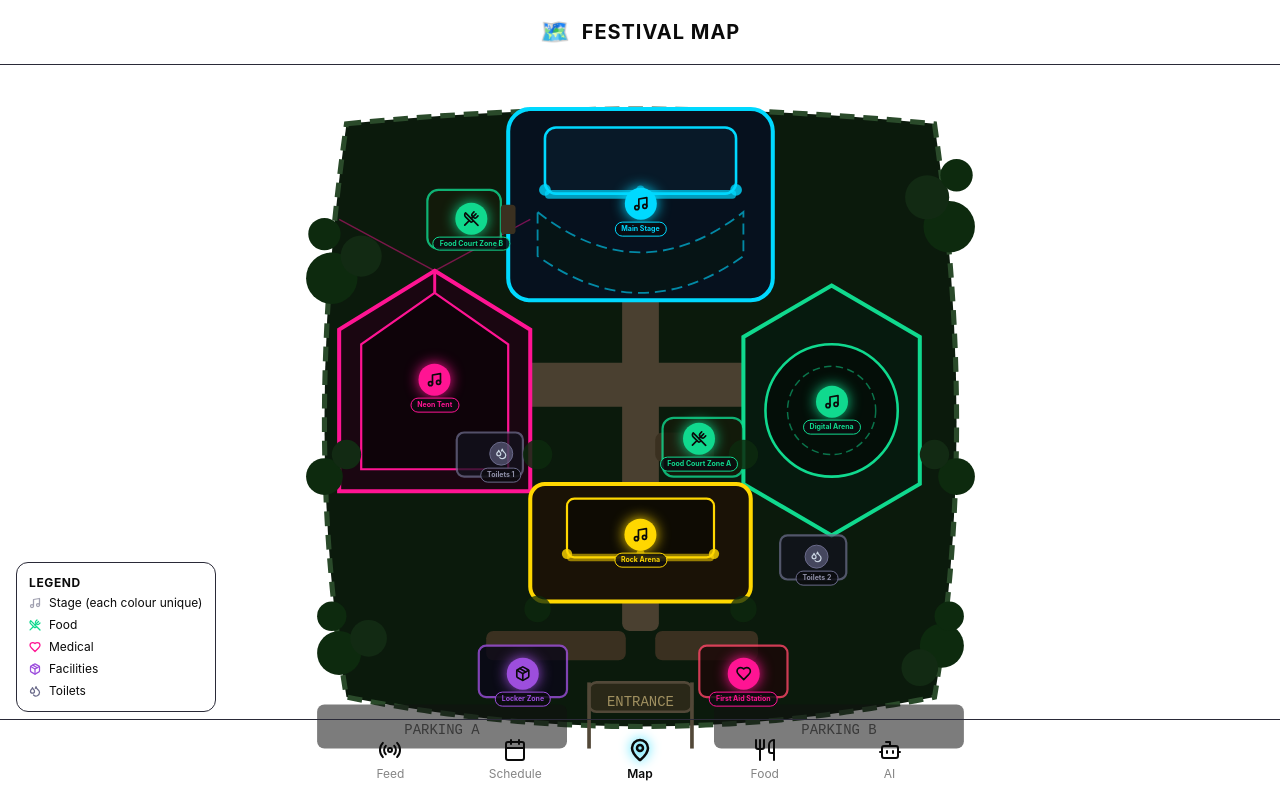
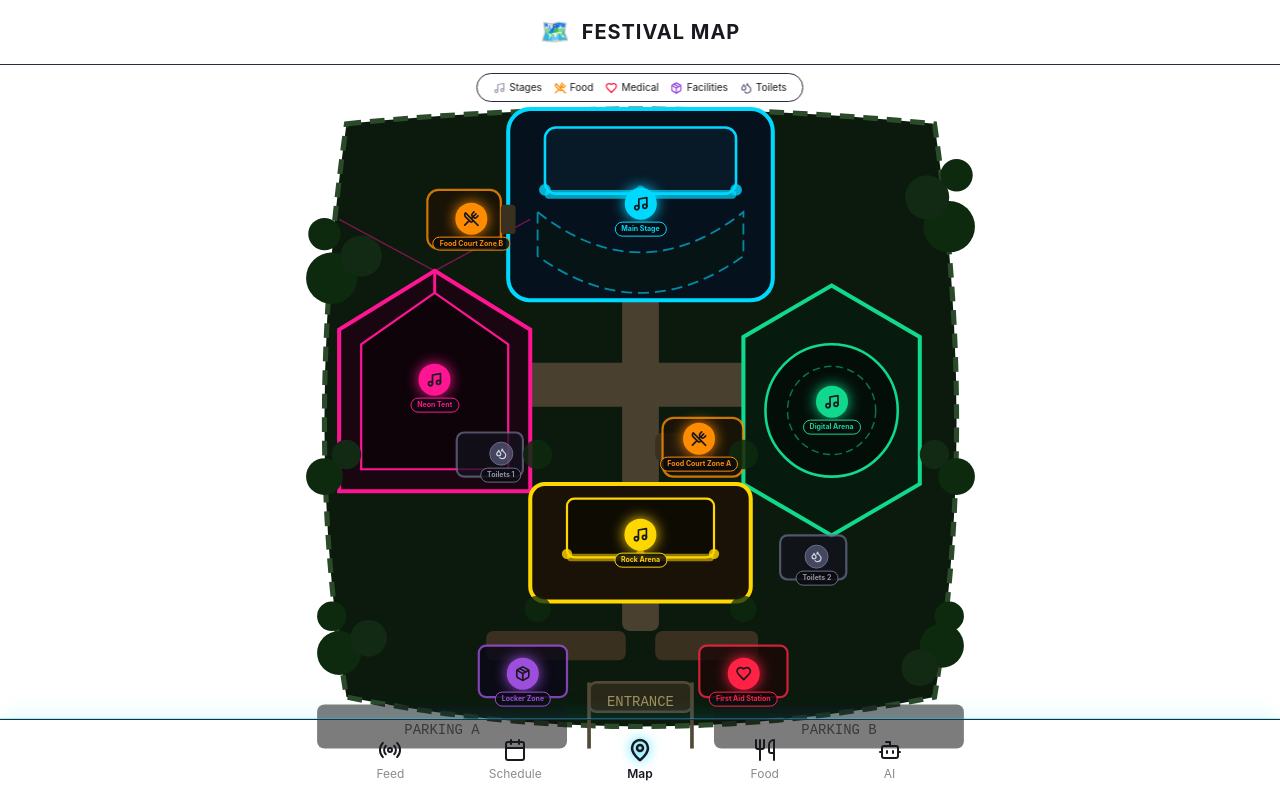
Before and after one commit to kingandrius/Festival_Companion_Project_5, a React (Vite) app: page /map in a window 1280 px wide. Built offline with nearby package versions, Linux system fonts and the light colour scheme.

Commit message:
fix: ui updates!

```diff
--- a/src/app/components/Food.tsx
+++ b/src/app/components/Food.tsx
@@ -77,7 +77,7 @@ export function Food() {
       {/* Header */}
       <header className="bg-slate-gray border-b border-slate-gray-light px-4 pt-4 pb-3 sticky top-0 z-10">
         <div className="max-w-screen-sm mx-auto">
-          <div className="flex items-center gap-3 mb-3">
+          <div className="flex items-center justify-center gap-3 mb-3">
             <span className="text-2xl">🍽️</span>
             <h1 className="text-xl text-neon-green font-bold tracking-wider">FOOD & DRINKS</h1>
           </div>
--- a/src/app/components/Map.tsx
+++ b/src/app/components/Map.tsx
@@ -55,7 +55,7 @@ const locations: Location[] = [
     type: "food",
     x: 58,
     y: 52,
-    color: "neon-green",
+    color: "neon-orange",
     details: "International food trucks, vegan options, and gourmet street food.",
     waitTime: "5–10 mins",
   },
@@ -65,7 +65,7 @@ const locations: Location[] = [
     type: "medical",
     x: 64,
     y: 84,
-    color: "neon-pink",
+    color: "neon-red",
     details: "Medical assistance and emergency services available 24/7.",
   },
   {
@@ -83,7 +83,7 @@ const locations: Location[] = [
     type: "food",
     x: 27,
     y: 22,
-    color: "neon-green",
+    color: "neon-orange",
     details: "Quick bites right next to Main Stage. Grab food between sets without missing a beat.",
     waitTime: "3–7 mins",
   },
@@ -316,16 +316,16 @@ export function Map() {
             <circle cx="50" cy="66.5" r="0.55" fill="#ffd700" opacity="0.6" />
 
             {/* ── FOOD COURT (x:58 y:52) — central festival area ── */}
-            <rect x="53" y="48" width="11" height="8" rx="1.5" fill="#141a0a" stroke="#10d98e" strokeWidth="0.3" opacity="0.8" />
+            <rect x="53" y="48" width="11" height="8" rx="1.5" fill="#1a1206" stroke="#ff8c00" strokeWidth="0.3" opacity="0.8" />
 
             {/* ── FIRST AID (x:64 y:84) — near entrance, right ── */}
-            <rect x="58" y="79" width="12" height="7" rx="1" fill="#1a0808" stroke="#ff4466" strokeWidth="0.3" opacity="0.8" />
+            <rect x="58" y="79" width="12" height="7" rx="1" fill="#1a0808" stroke="#ff2244" strokeWidth="0.3" opacity="0.8" />
 
             {/* ── LOCKER ZONE (x:34 y:84) — near entrance, left ── */}
             <rect x="28" y="79" width="12" height="7" rx="1" fill="#0a0818" stroke="#9d4edd" strokeWidth="0.3" opacity="0.8" />
 
             {/* ── FOOD COURT ZONE B (x:27 y:22) — near Main Stage, left ── */}
-            <rect x="21" y="17" width="10" height="8" rx="1.5" fill="#141a0a" stroke="#10d98e" strokeWidth="0.3" opacity="0.8" />
+            <rect x="21" y="17" width="10" height="8" rx="1.5" fill="#1a1206" stroke="#ff8c00" strokeWidth="0.3" opacity="0.8" />
             {/* Short connector path from zone B to stage area */}
             <rect x="31" y="19" width="2" height="4" fill="#3a3020" rx="0.5" />
 
@@ -397,19 +397,18 @@ export function Map() {
         </div>
         </div>{/* end centering wrapper */}
 
-        {/* Legend — sits just above the 80px fixed bottom nav */}
-        <div className="absolute bottom-[88px] left-4 z-30 bg-slate-gray/90 backdrop-blur-sm rounded-xl p-3 space-y-1.5 border border-slate-gray-light">
-          <p className="text-xs font-bold text-muted-foreground mb-1 tracking-wider">LEGEND</p>
+        {/* Legend — compact horizontal bar just inside the top of the map viewport */}
+        <div className="absolute top-2 left-1/2 -translate-x-1/2 z-30 flex items-center gap-3 bg-slate-gray/90 backdrop-blur-sm rounded-full px-4 py-1.5 border border-slate-gray-light">
           {([
-            { Icon: Music,           iconColor: "#a0a0b0", label: "Stage (each colour unique)" },
-            { Icon: UtensilsCrossed, iconColor: "#10d98e", label: "Food" },
-            { Icon: Heart,           iconColor: "#ff1493", label: "Medical" },
+            { Icon: Music,           iconColor: "#a0a0b0", label: "Stages" },
+            { Icon: UtensilsCrossed, iconColor: "#ff8c00", label: "Food" },
+            { Icon: Heart,           iconColor: "#ff2244", label: "Medical" },
             { Icon: Package,         iconColor: "#9d4edd", label: "Facilities" },
             { Icon: Droplets,        iconColor: "#6a6a8a", label: "Toilets" },
           ] as const).map(({ Icon, iconColor, label }) => (
-            <div key={label} className="flex items-center gap-2">
+            <div key={label} className="flex items-center gap-1">
               <Icon className="w-3 h-3 flex-shrink-0" style={{ color: iconColor }} strokeWidth={2.5} />
-              <span className="text-xs text-foreground">{label}</span>
+              <span className="text-[10px] text-muted-foreground whitespace-nowrap">{label}</span>
             </div>
           ))}
         </div>
--- a/src/app/components/RootLayout.tsx
+++ b/src/app/components/RootLayout.tsx
@@ -26,7 +26,7 @@ export function RootLayout() {
         <Outlet />
       </main>
 
-      <nav className="fixed bottom-0 left-0 right-0 bg-slate-gray border-t border-slate-gray-light">
+      <nav className="fixed bottom-0 left-0 right-0 bg-slate-gray border-t border-neon-blue/40" style={{ boxShadow: "0 -4px 24px -4px rgba(0,217,255,0.18), 0 -1px 0 rgba(0,217,255,0.35)" }}>
         <div className="flex items-center justify-around h-20 max-w-screen-sm mx-auto px-2">
           {navItems.map((item) => {
             const Icon = item.icon;
--- a/src/styles/theme.css
+++ b/src/styles/theme.css
@@ -3,17 +3,17 @@
 :root {
   --font-size: 16px;
   --background: #ffffff;
-  --foreground: oklch(0.145 0 0);
+  --foreground: #18181f;
   --card: #ffffff;
-  --card-foreground: oklch(0.145 0 0);
+  --card-foreground: #18181f;
   --popover: oklch(1 0 0);
-  --popover-foreground: oklch(0.145 0 0);
+  --popover-foreground: #18181f;
   --primary: #030213;
   --primary-foreground: oklch(1 0 0);
   --secondary: oklch(0.95 0.0058 264.53);
   --secondary-foreground: #030213;
   --muted: #ececf0;
-  --muted-foreground: #717182;
+  --muted-foreground: #202030;
   --accent: #e9ebef;
   --accent-foreground: #030213;
   --destructive: #d4183d;
@@ -46,9 +46,11 @@
   --neon-pink: #cc0066;
   --neon-purple: #7a30b8;
   --neon-yellow: #9a7d00;
-  --deep-bg: #f4f4f8;
-  --slate-gray: #e8e8f0;
-  --slate-gray-light: #d0d0de;
+  --neon-orange: #c45e00;
+  --neon-red: #cc1133;
+  --deep-bg: #f0f0f6;
+  --slate-gray: #dcdce8;
+  --slate-gray-light: #c4c4d4;
 }
 
 .dark {
@@ -92,6 +94,8 @@
   --neon-pink: #ff1493;
   --neon-purple: #9d4edd;
   --neon-yellow: #ffd700;
+  --neon-orange: #ff8c00;
+  --neon-red: #ff2244;
   --deep-bg: #0a0a0f;
   --slate-gray: #1a1a24;
   --slate-gray-light: #2a2a38;
@@ -142,6 +146,8 @@
   --color-neon-pink: var(--neon-pink);
   --color-neon-purple: var(--neon-purple);
   --color-neon-yellow: var(--neon-yellow);
+  --color-neon-orange: var(--neon-orange);
+  --color-neon-red: var(--neon-red);
   --color-deep-bg: var(--deep-bg);
   --color-slate-gray: var(--slate-gray);
   --color-slate-gray-light: var(--slate-gray-light);
```
Also changed, not shown: src/app/components/Feed.tsx (+25 -75 lines).
